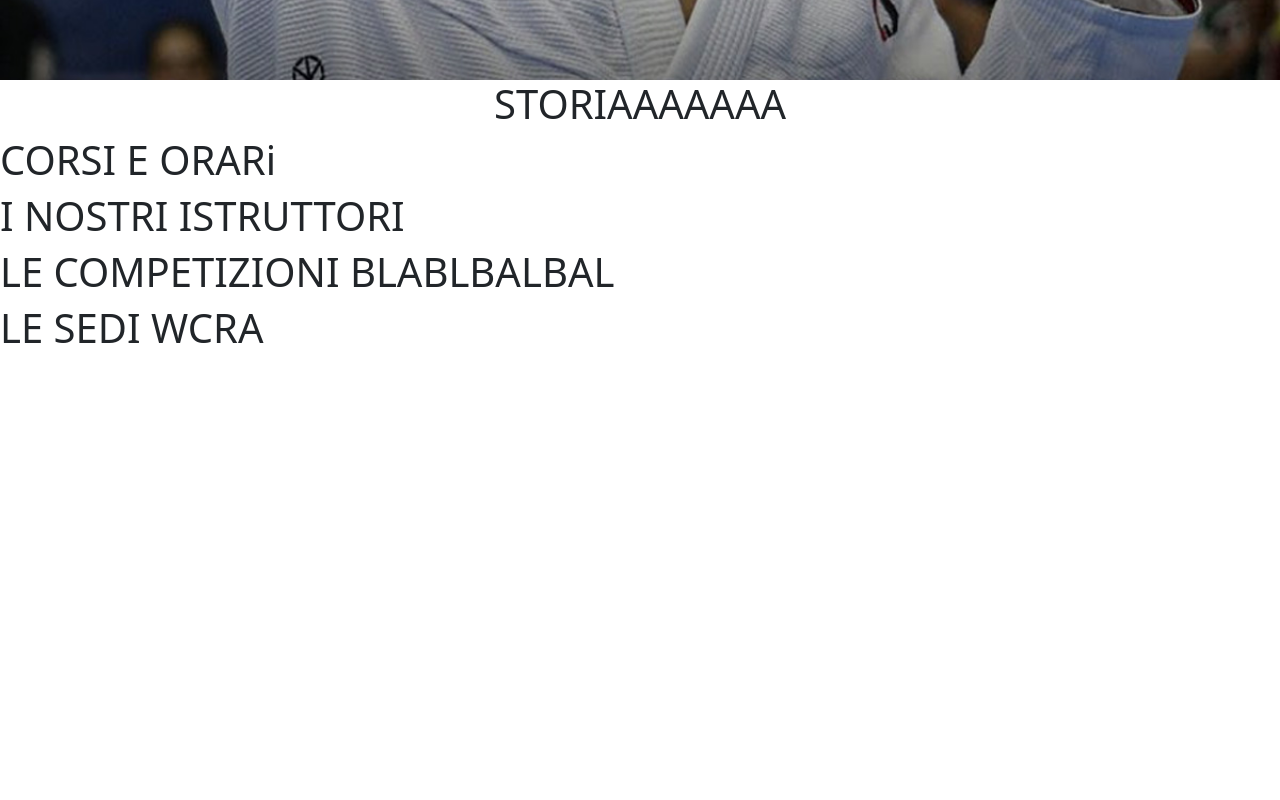
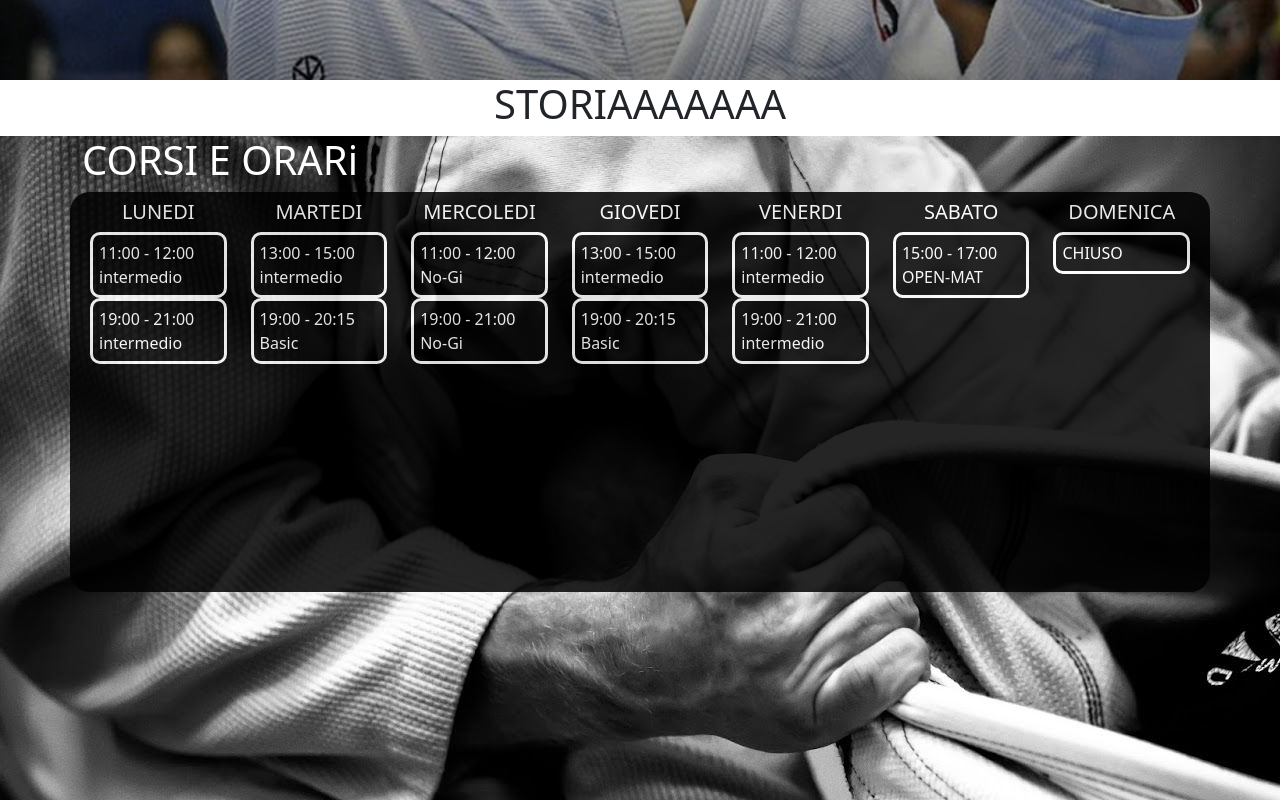
Before and after one commit to MattiaAngelini/wcra, a Vue app: page / in a window 1280 px wide. Shown: the part 720-1520 px from the top of the page. Before the commit the page ends 1080 px from the top, so only its background shows below. Built offline with nearby package versions, Linux system fonts and the light colour scheme.

Commit message:
Add: AppSchedule layout

```diff
--- a/src/pages/AppSchedule.vue
+++ b/src/pages/AppSchedule.vue
@@ -2,20 +2,128 @@
 
 export default {
   name: 'AppSchedule',
-
 
 }
 </script>
 
 <template>
 
+<div class="wrap">
+
+  <div class="container">
     <h1>CORSI E ORARi</h1>
+
+    <section class="calendar row p-2">
+        <div class="col-lg col-md-3 col-12 mb-3">
+          <h5 class="text-center">LUNEDI</h5>
+          <div class="ms-container-course">
+            <div class="ms-clock">11:00 - 12:00</div>
+            <div class="ms-badge">intermedio</div>
+          </div>
+          <div class="ms-container-course">
+            <div class="ms-clock">19:00 - 21:00</div>
+            <div class="ms-badge">intermedio</div>
+          </div>
+        </div>
+        <div class="col-lg col-md-3 col-12 mb-3">
+          <h5 class="text-center">MARTEDI</h5>
+          <div class="ms-container-course">
+            <div class="ms-clock">13:00 - 15:00</div>
+            <div class="ms-badge">intermedio</div>
+          </div>
+          <div class="ms-container-course">
+            <div class="ms-clock">19:00 - 20:15</div>
+            <div class="ms-badge">Basic</div>
+          </div>
+        </div>
+        <div class="col-lg col-md-3 col-12 mb-3">
+          <h5 class="text-center">MERCOLEDI</h5>
+          <div class="ms-container-course">
+            <div class="ms-clock">11:00 - 12:00</div>
+            <div class="ms-badge">No-Gi</div>
+          </div>
+          <div class="ms-container-course">
+            <div class="ms-clock">19:00 - 21:00</div>
+            <div class="ms-badge">No-Gi</div>
+          </div>
+        </div>
+        <div class="col-lg col-md-3 col-12 mb-3">
+          <h5 class="text-center">GIOVEDI</h5>
+          <div class="ms-container-course">
+            <div class="ms-clock">13:00 - 15:00</div>
+            <div class="ms-badge">intermedio</div>
+          </div>
+          <div class="ms-container-course">
+            <div class="ms-clock">19:00 - 20:15</div>
+            <div class="ms-badge">Basic</div>
+          </div>
+        </div>
+        <div class="col-lg col-md-3 col-12 mb-3">
+          <h5 class="text-center">VENERDI</h5>
+          <div class="ms-container-course">
+            <div class="ms-clock">11:00 - 12:00</div>
+            <div class="ms-badge">intermedio</div>
+          </div>
+          <div class="ms-container-course">
+            <div class="ms-clock">19:00 - 21:00</div>
+            <div class="ms-badge">intermedio</div>
+          </div>
+        </div>
+        <div class="col-lg col-md-3 col-12 mb-3">
+          <h5 class="text-center">SABATO</h5>
+          <div class="ms-container-course">
+            <div class="ms-clock">15:00 - 17:00</div>
+            <div class="ms-badge">OPEN-MAT</div>
+          </div>
+        </div>
+        <div class="col-lg col-md-3 col-12 mb-3">
+          <h5 class="text-center">DOMENICA</h5>
+          <div class="ms-container-course">
+            <div class="ms-clock">CHIUSO</div>
+          </div>
+        </div>
+      </section>
+
+
+
+
+
+  </div>
+
+
+
+</div>
+
 
 
 </template>
 
 <style scoped lang="scss">
 
+h1{color: white;}
+
+.wrap {
+  background-image: url('/src/assets/images/cover-orari.jpg');
+  height: 100vh;
+}
+
+
+.calendar {
+  background-color: black;
+  opacity: 0.85;
+  border-radius: 20px;
+  color: white;
+  min-height: 50vh;
+
+    .ms-container-course{
+      width: 100%;
+      border: 3px solid white;
+      border-radius: 10px;
+      padding: 6px;
+    }
+}
+
+
 
 
 </style>
```
